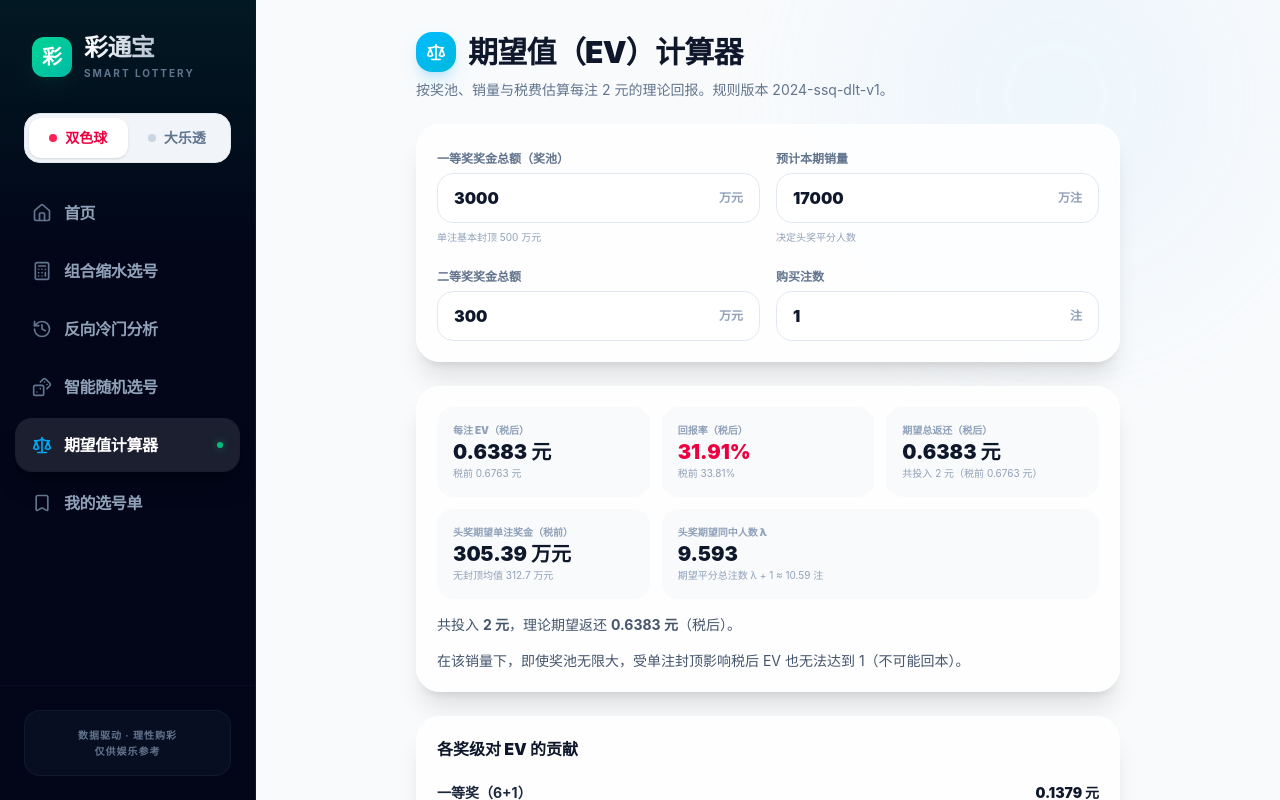
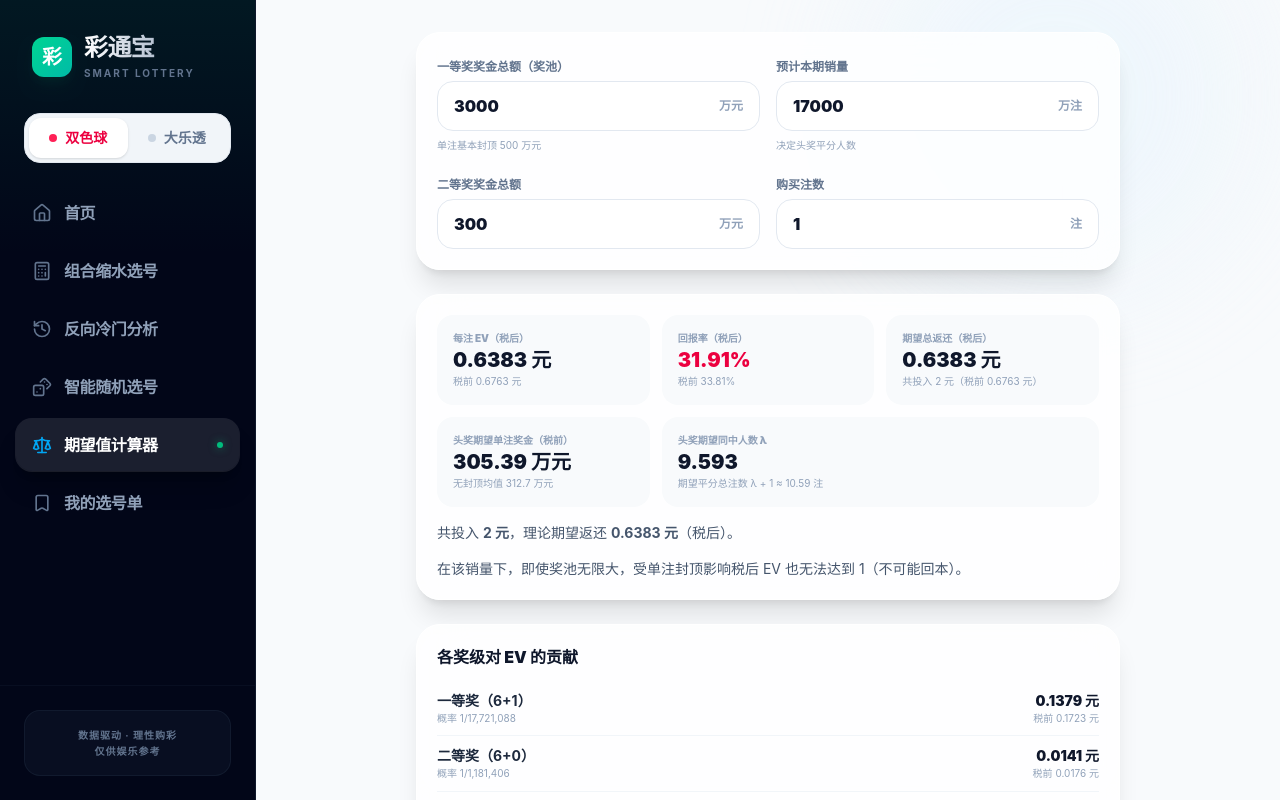
Before and after one commit to but0nly/lottery-tools, a Next.js app: page /ev in a window 1280 px wide. Built offline with nearby package versions, Linux system fonts and the light colour scheme.

Commit message:
feat(ev): remove logo, title, and description header

```diff
--- a/src/app/ev/page.tsx
+++ b/src/app/ev/page.tsx
@@ -1,7 +1,7 @@
 "use client";
 
 import { useMemo, useState } from 'react';
-import { Scale, AlertTriangle } from 'lucide-react';
+import { AlertTriangle } from 'lucide-react';
 import { useLotteryContext } from '@/app/LotteryContext';
 import { computeEV, poissonShareFactor, type EVResult } from '@/lib/ev';
 import { getPrizeRules } from '@/lib/prize-rules';
@@ -79,17 +79,6 @@ export default function EVPage() {
   return (
     <div className="relative p-4 md:p-8 pb-32 max-w-3xl mx-auto space-y-6">
       <div className="absolute top-0 right-0 -z-10 w-96 h-96 bg-sky-100/60 rounded-full blur-3xl opacity-60 -mr-24 -mt-24" />
-      <div>
-        <h1 className="text-2xl md:text-3xl font-black tracking-tight flex items-center gap-3 text-slate-900">
-          <span className="w-10 h-10 rounded-2xl bg-gradient-to-br from-sky-400 to-cyan-500 flex items-center justify-center shadow-lg shadow-sky-500/20">
-            <Scale className="w-5 h-5 text-white" />
-          </span>
-          期望值（EV）计算器
-        </h1>
-        <p className="text-slate-500 mt-2 text-sm">
-          按奖池、销量与税费估算每注 {rules.ticketCost} 元的理论回报。规则版本 {rules.version}。
-        </p>
-      </div>
 
       <section className="bg-white/80 backdrop-blur-xl border border-white rounded-3xl shadow-xl p-5 space-y-4">
         <div className="grid grid-cols-1 sm:grid-cols-2 gap-4">
```
